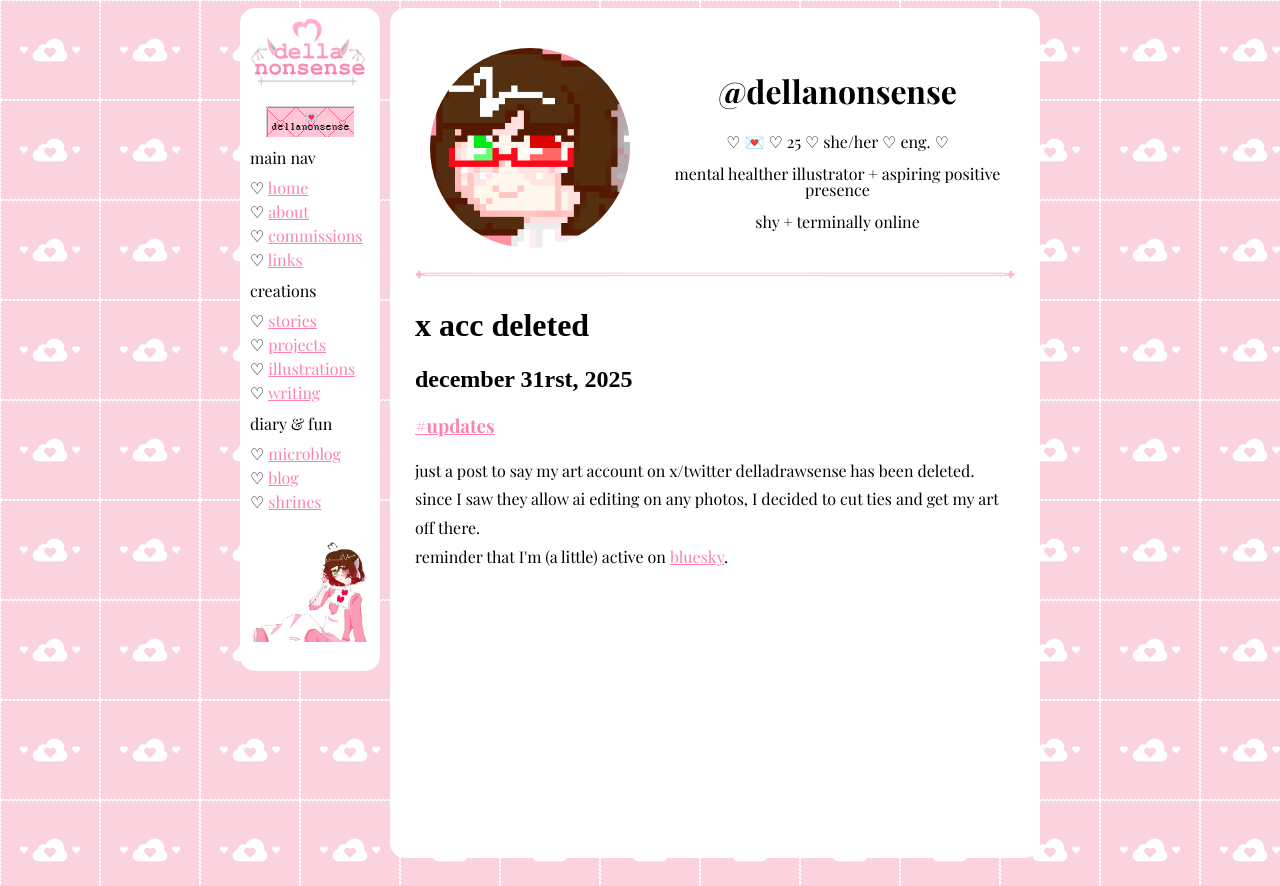
After one commit to dellanonsense/xyz, a PHP site: page /posts/25-12-31xaccdeleted.php in a window 1280 px wide. The commit adds this page. Run offline with PHP 8.4, Linux system fonts and the light colour scheme; some web fonts are replaced.

Commit message:
blog post + links update

```diff
--- a/blog.php
+++ b/blog.php
@@ -22,7 +22,8 @@
             </div>
             <?php include "components/blognav.php"; echo callblognav();?>
             <h1> archive </h1>
-            <p><a href="posts/25-11-25notscriptingbutarting.php">25-11-25 - not scripting, but arting </a> #beownbreakdevlog </p>
+            <p><a href="posts/25-12-31xaccdeleted.php">25-12-31 -  x acc deleted</a> #updates <p>
+            <p><a href="posts/25-11-25notscriptingbutarting.php">25-11-25 - not scripting, but arting</a> #beownbreakdevlog </p>
             <p><a href="posts/25-10-21scriptprogress.php">25-10-21 - scripting progress</a> #beownbreakdevlog </p>
             <p><a href="posts/25-10-03blogonline.php">25-10-03 - blog online</a> #updates </p>
             <p><a href="posts/25-09-11developmentresumed.php">25-09-11 - development resumed</a> #beownbreakdevlog </p>
--- a/components/latestpost.php
+++ b/components/latestpost.php
@@ -1,6 +1,6 @@
 <?php
     function calllatestpost() {
     return '
-    <h3>latest post ♡ <a href="posts/25-11-25notscriptingbutarting.php"> not scripting, but arting </a></h3>
+    <h3>latest post ♡ <a href="posts/25-12-31xaccdeleted.php"> x acc deleted </a></h3>
     ';
     }
--- a/links.php
+++ b/links.php
@@ -40,7 +40,6 @@
         <h1> @delladrawsense </h1>
         <div class="links">
             <p><a href="https://delladrawsense.tumblr.com/"> tumblr </a>[archive only]</p>
-            <p><a href="https://x.com/delladrawsense"> x/twitter </a>[inactive]</p>
         </div>
         <h1> gamedev </h1>
         <div class="links">
--- /dev/null
+++ b/posts/25-12-31xaccdeleted.php
@@ -0,0 +1,38 @@
+<!DOCTYPE html>
+<html lang="en">
+<head>
+    <title>post - x acc deleted</title>
+    <?php include "../components/heading.php"; echo callheading ();?>
+    <link href="../assets/blog.css" rel="stylesheet"/>
+</head>
+<style>
+</style>
+<body>
+    <div id="sidebutton" onclick="openNav()"><img src="../assets/openbutton.png"></div>
+    <div id="sidebar">
+        <?php include "../components/sidebar.php"; echo callsidebar();?>
+    </div>
+    <div id="overlay"></div>
+        <div class="content">
+            <div id="header">
+                <?php include "../components/header.php"; echo callheader();?>
+            </div>
+        <div class="blogtitle">
+            <h1> x acc deleted </h1>
+            <h2>december 31rst, 2025</h2>
+        </div>
+        <div class="blogtags">
+            <h3><a href="../updatestag.php">#updates</a></h3>
+        </div>
+        <div class="blogtxt"><p>
+            just a post to say my art account on x/twitter delladrawsense has been deleted.
+            <br>
+            since I saw they allow ai editing on any photos, I decided to cut ties and get my art off there.
+            <br>
+            reminder that I'm (a little) active on <a href="https://bsky.app/profile/dellanonsense.xyz">bluesky</a>.
+        </p>
+        </div>
+    </div>
+</body>
+<script src="../mobilesidebar.js"></script>
+</html>
--- a/updatestag.php
+++ b/updatestag.php
@@ -19,7 +19,8 @@
             </div>
             <?php include "components/blognav.php"; echo callblognav();?>
             <h1> posts tagged #updates <div id="updates"></div> </h1>
-            <a href="posts/25-10-03blogonline.php"> 25-10-03 - blog online </a>
+            <p><a href="posts/25-12-31xaccdeleted.php"> 25-12-31 - x acc deleted </a><p>
+            <p><a href="posts/25-10-03blogonline.php"> 25-10-03 - blog online </a><p>
         </div>
     </div>
 </body>
```
